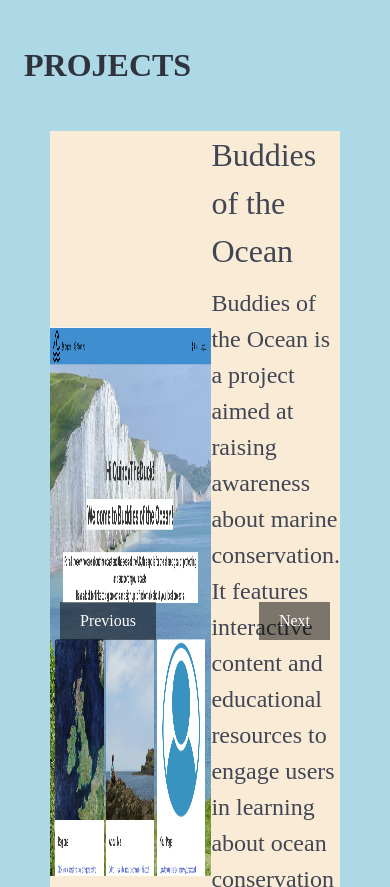
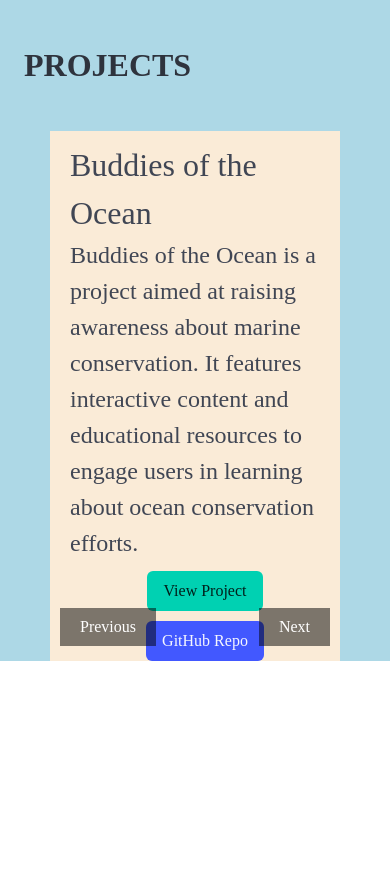
Before and after one commit to hoenigma/hoenigma.github.io, a plain HTML site: page index.html in a window 390 px wide. Shown: the part 2980-3867 px from the top of the page. After the commit the page ends 3641 px from the top, so only its background shows below. Drawn offline with nearby package versions, Linux system fonts and the light colour scheme; a web font is replaced by a local one.

Commit message:
styling and mobile for projects

```diff
--- a/styles.css
+++ b/styles.css
@@ -49,6 +49,8 @@ nav {
   margin-bottom: 20px;
 }
 
+/* -------------PROJECT SECTION-CAROUSEL------------------------------------------ */
+
 .projects {
   display: flex;
   flex-direction: column;
@@ -89,18 +91,11 @@ nav {
   align-items: center;
 }
 
-/* .carousel-image {
-  width: 40%;
-  text-align: center;
-}
-
-.carousel-image img {
-  max-width: 100%;
-  height: auto;
-} */
-
 .carousel-details {
-  width: 55%;
+  text-align: left;
+  width: 100%; /* Set width to 100% initially */
+  margin-top: 10px; /* Add some space between image and details */
+  margin-left: 20px;
 }
 
 .carousel-image {
@@ -109,29 +104,15 @@ nav {
 }
 
 .carousel-image img {
-  width: 65vh;
+  width: 120vh;
   height: 65vh;
-}
-
-/* .carousel-details {
-  display: flex;
-  flex-direction: column;
-} */
-
-.carousel-description {
-  margin-top: 10px; /* Add some space between image and description */
-  text-align: left; /* Center text within description */
-}
-
-.carousel-description p {
-  margin-bottom: 10px;
 }
 
 .carousel-buttons {
   display: flex;
   flex-direction: column;
-  align-items: center; /*Align buttons to the start of the container */
-  margin-top: 30px;
+  align-items: center; /* Align buttons to the start of the container */
+  margin-top: 10px;
 }
 
 .carousel-buttons a {
@@ -168,3 +149,24 @@ nav {
 .carousel-next {
   right: 10px;
 }
+
+@media screen and (max-width: 768px) {
+  .carousel-item {
+    flex-direction: column; /* Change direction to column on smaller screens */
+  }
+
+  .carousel-details {
+    margin-top: 10px; /* Add some space between image and details on smaller screens */
+    text-align: left; /* Align text to the left on smaller screens */
+    width: auto; /* Set width to auto on smaller screens to allow it to fill the container */
+  }
+
+  .carousel-image {
+    display: none;
+  }
+
+  .carousel-prev,
+  .carousel-next {
+    top: 90%;
+  }
+}
```
